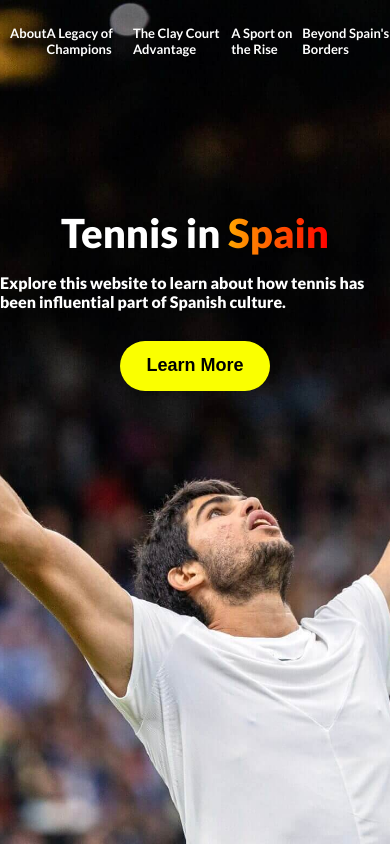
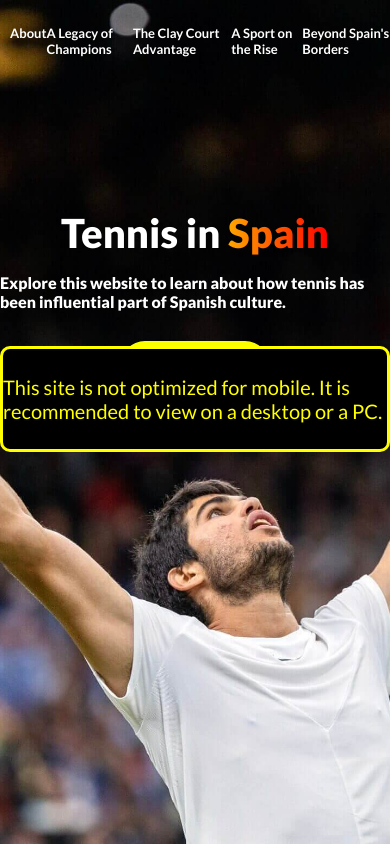
Before and after one commit to samarth212/Spanish-Enthusiasm-Project, a React (Vite) app in the folder SpainTennis/: page / in a window 390 px wide. Shown: the top 844 px of the page. Built offline with nearby package versions, Linux system fonts and the light colour scheme.

Commit message:
mobile responsiveness warning

```diff
--- a/SpainTennis/src/Hero.jsx
+++ b/SpainTennis/src/Hero.jsx
@@ -19,6 +19,7 @@ const Hero = () => {
         <img className="bg" src={hero1}/>
         <div className="title-cont">
             <p className="title">Tennis in <span>Spain</span></p>
+            <div className="warn">This site is not optimized for mobile. It is recommended to view on a desktop or a PC.</div>
             <p className="title-desc">Explore this website to learn about how tennis has been influential part of Spanish culture.</p>
             <a href="#legacy"><button className="hero-button">Learn More</button></a>
         </div>
--- a/SpainTennis/src/hero.css
+++ b/SpainTennis/src/hero.css
@@ -67,6 +67,20 @@ span{
     color: transparent;
 }
 
+.warn{
+    color: yellow;
+    font-size: 20px;
+    background-color: black;
+    height: 100px;
+    display: none;
+    align-items: center;
+    justify-content: center;
+    border-radius: 10px;
+    border-style: solid;
+    position: absolute;
+    top: 80%;
+}
+
 @media (max-width: 768px) {
     .nav {
         flex-direction: row;
@@ -94,6 +108,10 @@ span{
         font-size: 20px;
         margin-top: 50px;
     }
+
+    .warn{
+        display: flex !important;
+    }
 }
 
 @media (max-width: 480px) {
@@ -111,4 +129,8 @@ span{
         font-size: 18px;
         margin-top: 30px;
     }
+
+    .warn{
+        display: flex !important;
+    }
 }
```
